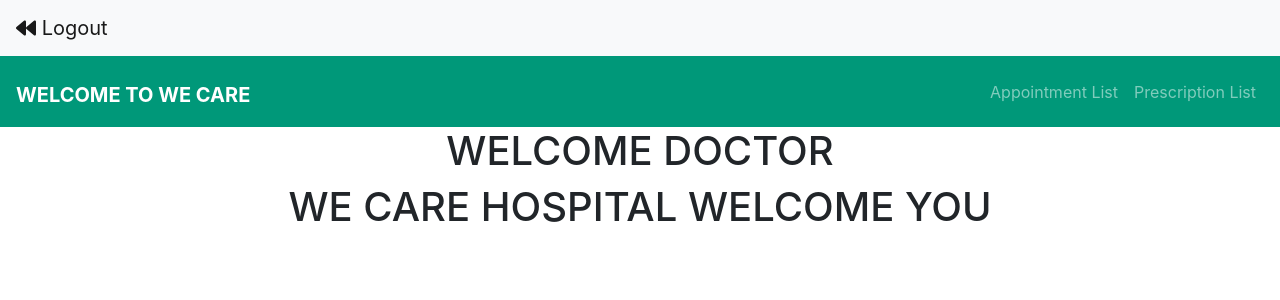
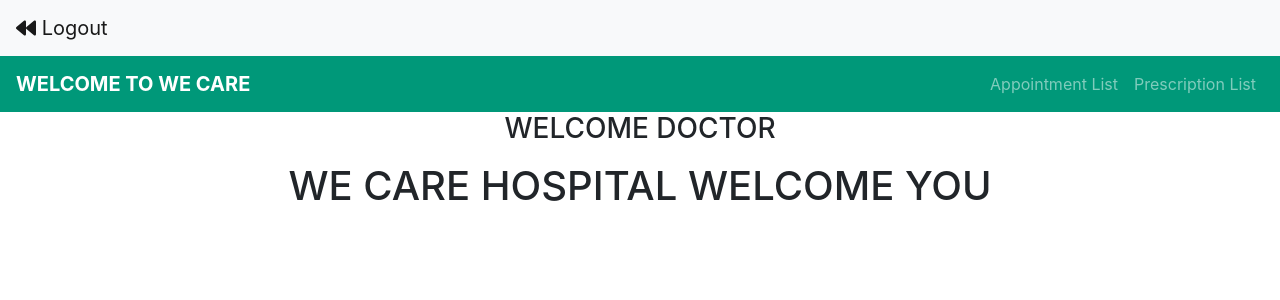
Before and after one commit to GanapathySubramanian/Hospital-Mangement-System-Updated-Version, a PHP site: page /doctor/doc_home.php in a window 1280 px wide. Shown: the top 300 px of the page. Run offline with PHP 8.4, Linux system fonts and the light colour scheme; the visitor is signed in with stand-in values (Sample User, id 1); data comes from the database, SQL or seed files in the repository; data that the repository does not hold is empty; some libraries are stand-ins or nearby versions.

Commit message:
Update doc_home.php

```diff
--- a/doctor/doc_home.php
+++ b/doctor/doc_home.php
@@ -7,12 +7,7 @@
 
 	<!-- Nav Bar -->
 	<nav class="navbar navbar-expand-lg navbar-dark" style="background-color:#009879;">
-		<a class="navbar-brand font-weight-bold" href="">WELCOME TO WE CARE <span style=" font-family:sans-serif;color:#ff568c;font-size:30px;">
-	   <?php
-
-		   echo $loggeddoc_name;
-
-	    ?> </span></a>
+		<a class="navbar-brand font-weight-bold" href="">WELCOME TO WE CARE</a>
 		<button class="navbar-toggler" type="button" data-toggle="collapse" data-target="#navbarTogglerDemo01" aria-controls="navbarTogglerDemo01" aria-expanded="false" aria-label="Toggle navigation">
 		  <span class="navbar-toggler-icon"></span>
 		</button>
@@ -48,7 +43,12 @@
 	  </nav>
 
 	<center>
-		<h1 class="login_home-header1">WELCOME DOCTOR</h1>
+		<p class="login_home-header1 h3">WELCOME DOCTOR <p class="h1 font-weight-bold text-warning">
+	   <?php
+
+		   echo $loggeddoc_name;
+
+	    ?> </p></p>
 		<h1 class="login_home-header2">WE CARE HOSPITAL WELCOME YOU</h1>
 	</center>
 <?php include("partials/doc_footer.php");?>
```
